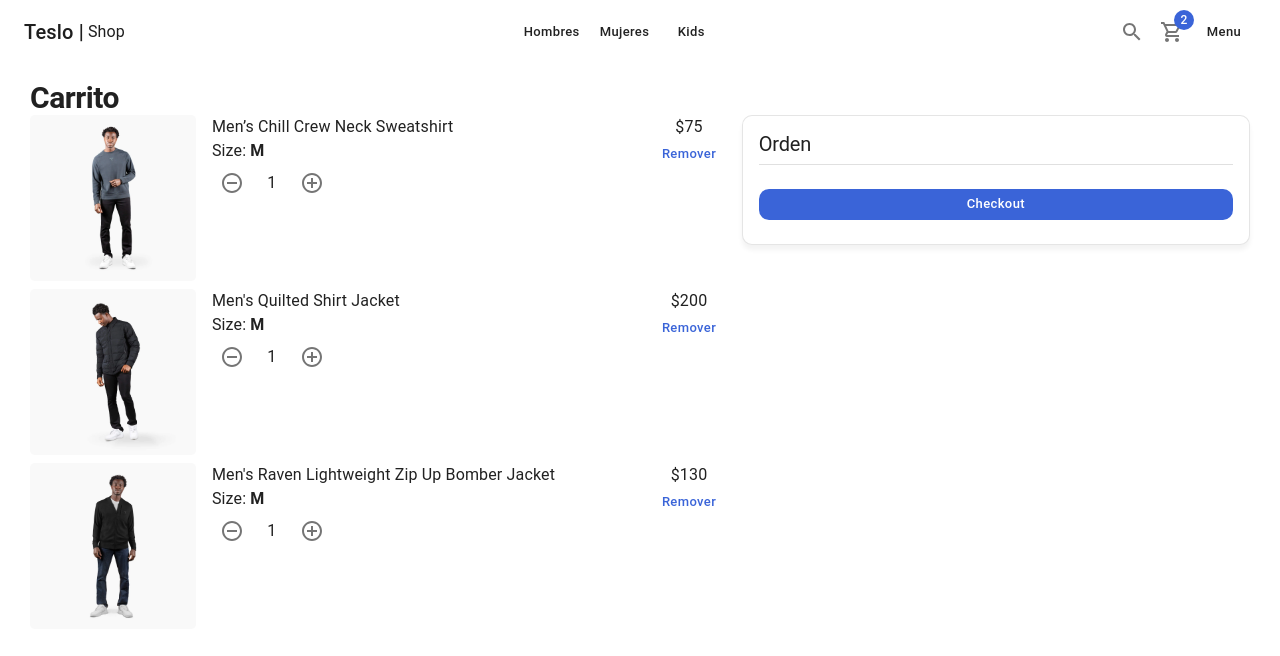
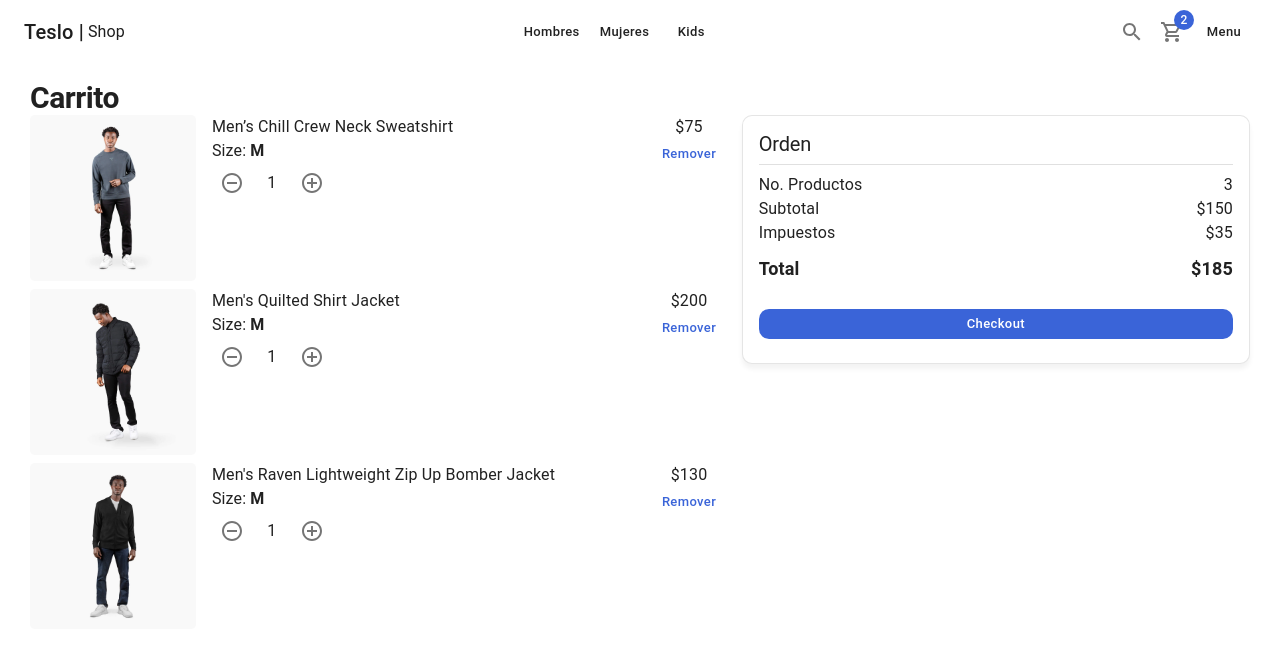
Before and after one commit to jeronimogarcia/Teslo-shop, a Next.js app: page /cart in a window 1280 px wide. Shown: the top 656 px of the page. Built offline with nearby package versions, Linux system fonts and the light colour scheme.

Commit message:
OrderSummary and Editable option

```diff
--- a/components/cart/CartList.tsx
+++ b/components/cart/CartList.tsx
@@ -10,6 +10,7 @@ import {
 import { initialData } from "../../database/products";
 import NextLink from "next/link";
 import { ItemCounter } from "../ui";
+import { FC } from "react";
 
 const productsInCart = [
   initialData.products[0],
@@ -17,7 +18,11 @@ const productsInCart = [
   initialData.products[2],
 ];
 
-export const CartList = () => {
+interface Props {
+  editable?: boolean;
+}
+
+export const CartList:FC<Props> = ({ editable }) => {
   return (
     <>
       {productsInCart.map((product) => (
@@ -41,7 +46,13 @@ export const CartList = () => {
               <Typography variant="body1">
                 Size: <strong>M</strong>
               </Typography>
-              <ItemCounter />
+
+              {
+                editable
+                ?  <ItemCounter />
+                : <Typography variant="h5">3 items</Typography>
+              }
+
             </Box>
           </Grid>
           <Grid
@@ -52,9 +63,15 @@ export const CartList = () => {
             flexDirection="column"
           >
             <Typography>${product.price}</Typography>
-            <Button variant="text" color="secondary">
-              Remover
-            </Button>
+
+            {
+              editable && (
+                <Button variant="text" color="secondary">
+                Remover
+              </Button>
+              )
+            }
+
           </Grid>
         </Grid>
       ))}
--- /dev/null
+++ b/components/cart/OrderSummary.tsx
@@ -0,0 +1,39 @@
+import { Grid, Typography } from "@mui/material";
+
+export const OrderSummary = () => {
+  return (
+    <Grid container>
+      <Grid item xs={6}>
+        <Typography>No. Productos</Typography>
+      </Grid>
+
+      <Grid display="flex" justifyContent="end" item xs={6}>
+        <Typography>3</Typography>
+      </Grid>
+
+      <Grid item xs={6}>
+        <Typography>Subtotal</Typography>
+      </Grid>
+
+      <Grid display="flex" justifyContent="end" item xs={6}>
+        <Typography>${150} </Typography>
+      </Grid>
+
+      <Grid item xs={6}>
+        <Typography>Impuestos</Typography>
+      </Grid>
+
+      <Grid display="flex" justifyContent="end" item xs={6}>
+        <Typography>${35} </Typography>
+      </Grid>
+
+      <Grid item xs={6} sx={{mt:1}}>
+        <Typography variant="subtitle1">Total</Typography>
+      </Grid>
+
+      <Grid display="flex" justifyContent="end" item xs={6} sx={{mt:1}}>
+        <Typography variant="subtitle1">${185} </Typography>
+      </Grid>
+    </Grid>
+  );
+};
--- a/components/cart/index.ts
+++ b/components/cart/index.ts
@@ -1,2 +1,3 @@
 
 export * from './CartList'
+export * from './OrderSummary'
--- a/pages/cart/index.tsx
+++ b/pages/cart/index.tsx
@@ -7,7 +7,7 @@ import {
   Grid,
   Typography,
 } from "@mui/material";
-import { CartList } from "../../components/cart";
+import { CartList, OrderSummary } from "../../components/cart";
 import { ShopLayout } from "../../components/layouts";
 
 const CartPage = () => {
@@ -22,13 +22,15 @@ const CartPage = () => {
 
       <Grid container>
         <Grid item xs={12} sm={7}>
-          <CartList />
+          <CartList editable/>
         </Grid>
         <Grid item xs={12} sm={5}>
           <Card className="summary-card">
             <CardContent>
               <Typography variant="h2">Orden</Typography>
               <Divider sx={{ my: 1 }} />
+
+              <OrderSummary/>
 
               <Box sx={{ mt: 3 }}>
                 <Button color="secondary" className="circular-btn" fullWidth>
```
